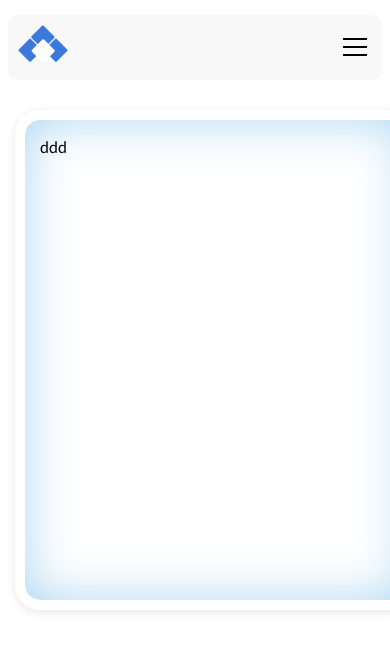
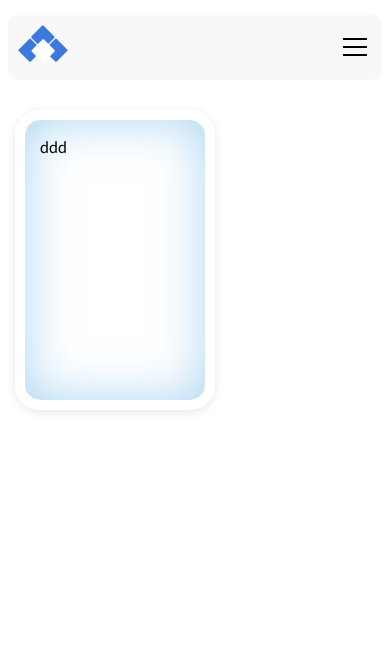
Before and after one commit to AlertnGo/alertngo, a Next.js app: page /editqr in a window 390 px wide. Shown: the top 650 px of the page. Built offline with nearby package versions, Linux system fonts and the light colour scheme.

Commit message:
Add EditQr component and styles

```diff
--- a/pages/editqr.module.scss
+++ b/pages/editqr.module.scss
@@ -10,4 +10,8 @@
 }
 
 @media (max-width: 900px) {
+  .qrcode {
+    height: 300px;
+    width: 200px;
+  }
 }
```
